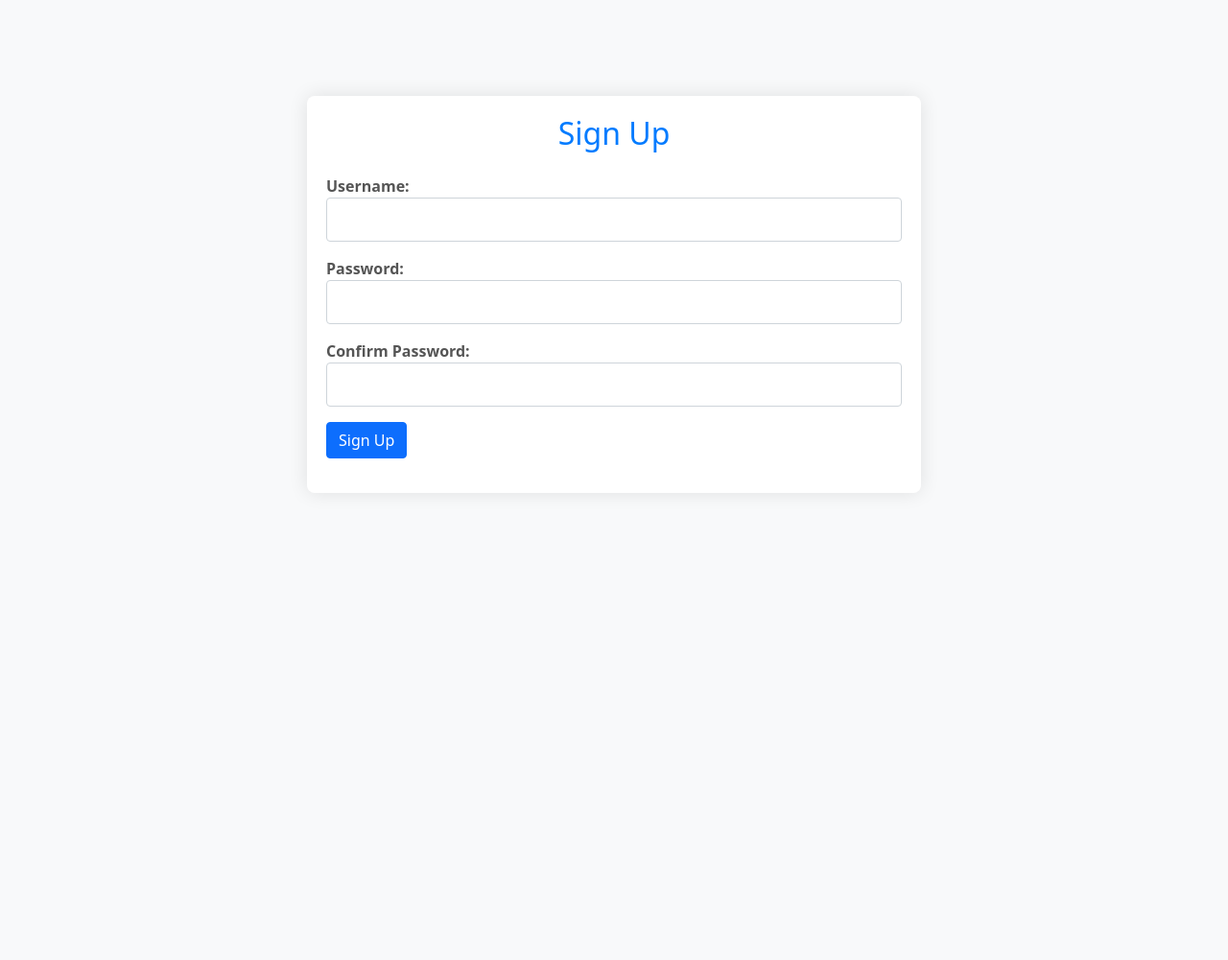
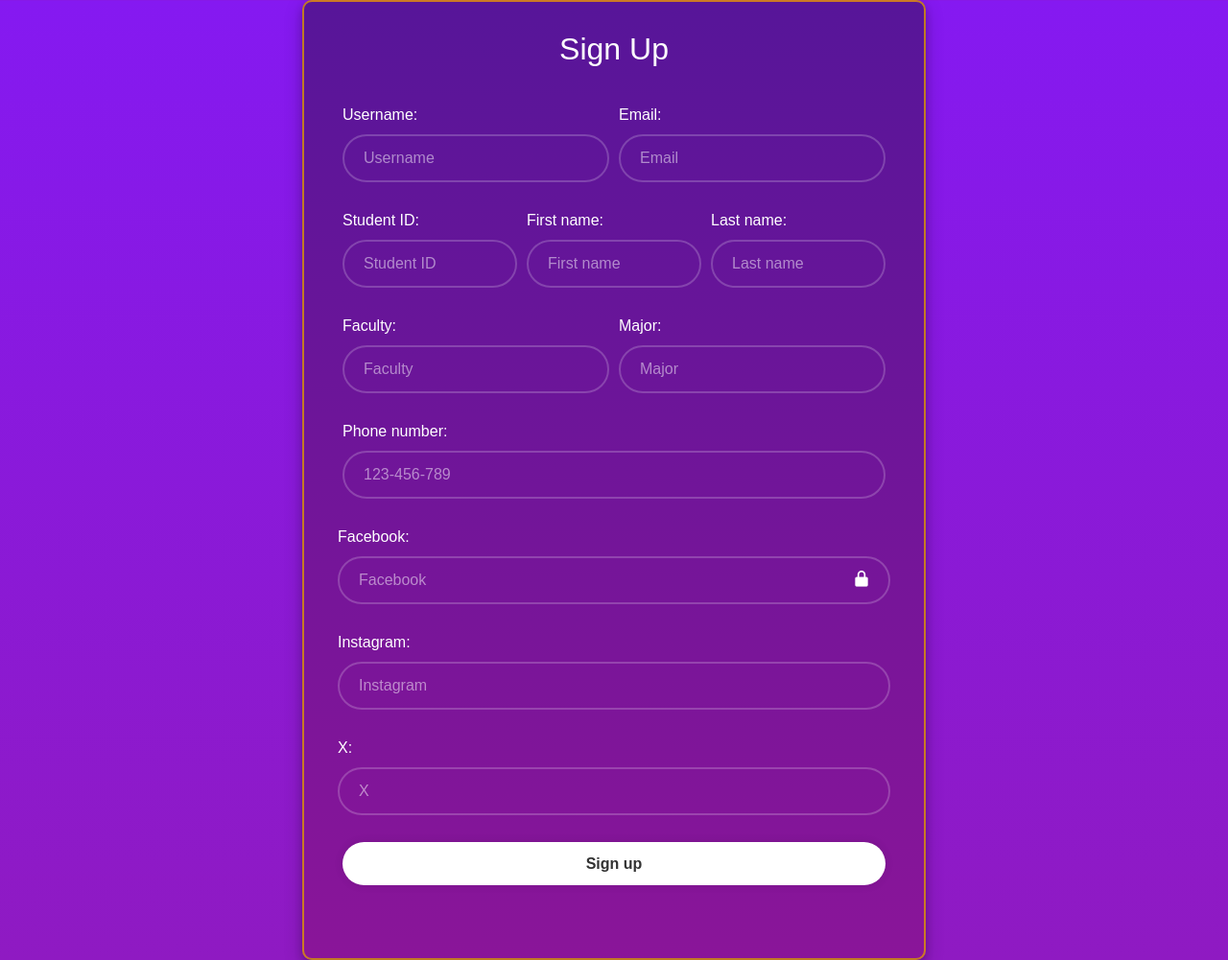
Before and after one commit to Genymede/myWebpage, a website: page login/static/member/register.mustache in a window 1280 px wide. Shown: the whole page at 96% size. Before the commit the page ends 800 px from the top, so only its background shows below. Drawn offline with nearby package versions, Linux system fonts and the light colour scheme; files that its build step writes are made by us from their sources; a web font is replaced by a local one.

Commit message:
second commit

```diff
--- a/login/static/member/login.mustache
+++ b/login/static/member/login.mustache
@@ -72,7 +72,7 @@
     <meta http-equiv="X-UA-Compatible" content="IE=edge">
     <meta name="viewport" content="width=device-width,initial-scale=1.0">
     <title>Login</title>
-    <link rel="stylesheet" href="../style/style-login-signup.css"> </head>
+    <link rel="stylesheet" href="../style/style-login.css"> </head>
     <link href='https://unpkg.com/boxicons@2.1.4/css/boxicons.min.css' rel='stylesheet'>
 
 <body>
@@ -86,7 +86,7 @@
             </div>
             <div class="input-box">
                 <label for="password"></label>
-                <input type="PASSWORD" id="password" name="password" placeholder="PASSWORD" required>
+                <input type="password" id="password" name="password" placeholder="PASSWORD" required>
                 <i class='bx bxs-lock-alt'></i>
             </div>
             <div class="remenber-forgot">
--- a/login/static/member/register.mustache
+++ b/login/static/member/register.mustache
@@ -104,31 +104,81 @@
 
 <head>
     <meta charset="UTF-8">
-    <meta name="viewport" content="width=device-width, initial-scale=1.0">
-    <title>Sign Up</title>
-    <!-- Bootstrap CSS -->
-    <link rel="stylesheet" href="../style/bootstrap.min.css">
+    <meta http-equiv="X-UA-Compatible" content="IE=edge">
+    <meta name="viewport" content="width=device-width,initial-scale=1.0">
+    <title>Login</title>
+    <link rel="stylesheet" href="https://cdn.jsdelivr.net/npm/bootstrap@4.3.1/dist/css/bootstrap.min.css"
+        integrity="sha384-ggOyR0iXCbMQv3Xipma34MD+dH/1fQ784/j6cY/iJTQUOhcWr7x9JvoRxT2MZw1T" crossorigin="anonymous">
     <link rel="stylesheet" href="../style/style-signup.css">
 </head>
+<link href='https://unpkg.com/boxicons@2.1.4/css/boxicons.min.css' rel='stylesheet'>
 
 <body>
-    <div class="container login-container">
-        <h2 class="text-center mb-4">Sign Up</h2>
-        <form action="/member/signup" id="login-form" method="post">
-            <div class="form-group mb-3">
-                <label for="username">Username:</label>
-                <input type="text" class="form-control" id="username" name="username" required>
+    <div class="wrapper" style="width: 650px;">
+        <h2 class="text-center">Sign Up</h2>
+        <form>
+            <div class="form-row">
+                <div class="input-box form-group col-md-6">
+                    <label for="username">Username:</label>
+                    <input type="text" class="form-control" name="username" id="username" placeholder="Username" required>
+                </div>
+                <div class="input-box form-group col-md-6">
+                    <label for="email">Email:</label>
+                    <input type="email" class="form-control" name="emil" id="email" placeholder="Email" required>
+                </div>
             </div>
+            <div class="form-row">
+                <div class="input-box form-group col-md-4">
+                    <label for="student_id">Student ID:</label>
+                    <input type="text" class="form-control" name="student_id" id="student_id" placeholder="Student ID" required>
+                </div>
+                <div class="input-box form-group col-md-4">
+                    <label for="firstname">First name:</label>
+                    <input type="text" class="form-control" name="firstname" id="firstname" placeholder="First name" required>
+                </div>
+                <div class="input-box form-group col-md-4">
+                    <label for="lastname">Last name:</label>
+                    <input type="text" class="form-control" name="lastname" id="lastname" placeholder="Last name" required>
+                </div>
+            </div>
+            <div class="form-row">
+                <div class="input-box form-group col-md-6">
+                    <label for="faculty">Faculty:</label>
+                    <input type="text" class="form-control" name="faculty" id="faculty" placeholder="Faculty" required>
+                </div>
+                <div class="input-box form-group col-md-6">
+                    <label for="major">Major:</label>
+                    <input type="text" class="form-control" name="major" id="major" placeholder="Major" required>
+                </div>
+            </div>
+            <div class="form-row">
+                <div class="input-box form-group col-md-12">
+                    <label for="phonenumber">Phone number:</label>
+                    <input type="text" class="form-control" name="phonenumber" id="phonenumber" placeholder="123-456-789" required>
+                </div>
+            </div>
+            <div class="form-row">
+                <div class="input-box form-group ">
+                    <label for="facebook">Facebook:</label>
+                    <input type="text" class="form-control" name="facebook" id="facebook" placeholder="Facebook" >
+                    <i class='bx bxs-lock-alt'></i>
+                </div>
+            </div>
+            <div class="form-row">
+                <div class="input-box form-group">
+                    <label for="insatgram">Instagram:</label>
+                    <input type="text" class="form-control" name="insatgram" id="insatgram" placeholder="Instagram" >
+                </div>
+            </div>
+            <div class="form-row">
+                <div class="input-box form-group">
+                    <label for="x">X:</label>
+                    <input type="text" class="form-control" name="x" id="x" placeholder="X">
+                </div>
+            </div>
+                <button type="submit" class="btn btn-primary">Sign up</button>
 
-            <div class="form-group mb-3">
-                <label for="password">Password:</label>
-                <input type="password" class="form-control" id="password" name="password" required>
-            </div>
-            <div class="form-group mb-3">
-                <label for="confirmpassword">Confirm Password:</label>
-                <input type="password" class="form-control" id="confirmpassword" name="confirmpassword" required>
-            </div>
-            <button type="submit" class="btn btn-primary btn-block">Sign Up</button>
+
         </form>
         <div class="mb-3 text-danger">
             {{msg}}
--- /dev/null
+++ b/login/static/style/style-2.css
@@ -0,0 +1,51 @@
+body {
+    background-color: #f8f9fa;
+}
+
+.button {
+    border: none;
+}
+
+body {
+    background-color: #f8f9fa;
+}
+
+.login-container {
+    max-width: 50%;
+    margin: 0 auto;
+    margin-top: 100px;
+    padding: 20px;
+    background-color: #fff;
+    border-radius: 8px;
+    box-shadow: 0 0 20px rgba(0, 0, 0, 0.1);
+}
+
+.login-container h2 {
+    text-align: center;
+    color: #007bff;
+}
+
+.form-group {
+    margin-bottom: 20px;
+}
+
+.form-group label {
+    font-weight: bold;
+    color: #555;
+}
+
+.form-control {
+    border: 1px solid #ced4da;
+    border-radius: 4px;
+    padding: 10px;
+}
+
+.login-btn {
+    background-color: #007bff;
+    color: #fff;
+    transition: background-color 0.3s ease;
+}
+
+.login-btn:hover {
+    background-color: #0056b3;
+}
--- a/login/static/style/style-signup.css
+++ b/login/static/style/style-signup.css
@@ -1,51 +1,118 @@
-body {
-    background-color: #f8f9fa;
+@import url("https://fonts.googleapis.com/css2?family=Poopins.wght@300;400;500;600;700;800;900&display=swap");
+
+* {
+    margin: 0;
+    padding: 0;
+    box-sizing: border-box;
+    font-family: "Poppins", sans-serif;
 }
 
-.button {
-    border: none;
+body{
+    display: flex;
+    justify-content: center;
+    align-items: center ;
+    min-height: 100vh;
+    background-image: linear-gradient(rgb(133, 25, 241),rgb(143, 26, 194));
+    background-size: cover;
+    background-position: center;
 }
 
-body {
-    background-color: #f8f9fa;
+.wrapper {
+    width: 420px;
+    /*background: rgb(87, 21, 153);*/
+    background-image: linear-gradient(rgb(87, 21, 153),rgb(138, 21, 153));
+    border: 2px solid rgba(225, 154, 0, 0.759);
+    box-shadow: 0 4px 8px 0 rgba(0, 0, 0, 0.2), 0 6px 20px 0 rgba(0, 0, 0, 0.19);
+    color: #fff;
+    border-radius: 10px;
+    padding: 30px 40px;
 }
 
-.login-container {
-    max-width: 50%;
-    margin: 0 auto;
-    margin-top: 100px;
-    padding: 20px;
-    background-color: #fff;
-    border-radius: 8px;
-    box-shadow: 0 0 20px rgba(0, 0, 0, 0.1);
+.wrapper h1 {
+    font-size: 36px;
+    text-align: center;
 }
 
-.login-container h2 {
-    text-align: center;
-    color: #007bff;
+.wrapper .input-box {
+    position: relative;
+    width: 100%;
+    height: 50px;
+    margin: 30px 0;
 }
 
-.form-group {
-    margin-bottom: 20px;
+.input-box input {
+    width: 100%;
+    height: 100%;
+    background: transparent;
+    border: none;
+    outline: none;
+    border: 2px solid rgba(255, 255, 255, .2);
+    border-radius: 40px;
+    font-size: 16px;
+    color: #fff;
+    padding: 20px 45px 20px 20px;
 }
 
-.form-group label {
-    font-weight: bold;
-    color: #555;
+.input-box input::placeholder {
+    color: rgb(255, 255, 255,0.5);
 }
 
-.form-control {
-    border: 1px solid #ced4da;
-    border-radius: 4px;
-    padding: 10px;
+.input-box i {
+    position: absolute;
+    right: 20px;
+    top: 50%;
+    transform: translateY(100%);
+    font-size: 20px;
 }
 
-.login-btn {
-    background-color: #007bff;
-    color: #fff;
-    transition: background-color 0.3s ease;
+.wrapper .remenber-forgot {
+    display: flex;
+    justify-content: space-between;
+    font-size: 14.5px;
+    margin: -15px 0 15px;
 }
 
-.login-btn:hover {
-    background-color: #0056b3;
+.remenber-forgot label input {
+    accent-color: #fff;
+    margin-right: 3px;
 }
+
+.remenber-forgot a {
+    color: #fff;
+    text-decoration: none;
+}
+
+.remenber-forgot a:hover {
+    text-decoration: underline;
+}
+
+.wrapper .btn {
+    width: 100%;
+    height: 45px;
+    margin: 30px 0;
+    background: #fff;
+    border: none;
+    outline: none;
+    border-radius: 40px;
+    box-shadow: 0 0 10px rgba(0, 0, 0, .1);
+    cursor: pointer;
+    font-size: 16px;
+    color: #333;
+    font-weight: 600;
+ }
+
+.wrapper .register-link {
+    font-size: 14.5px;
+    text-align: center;
+    margin-top: 20px;
+}
+
+.register-link p a {
+    color: #fff;
+    text-decoration: none;
+    font-weight: 600;
+}
+
+.register-link p a :hover {
+    text-decoration: underline;
+}
```
Also changed, not shown: login/router/member.js (line endings or trailing spaces), login/static/style/style-login.css (renamed from login/static/style/style-login-signup.css).
